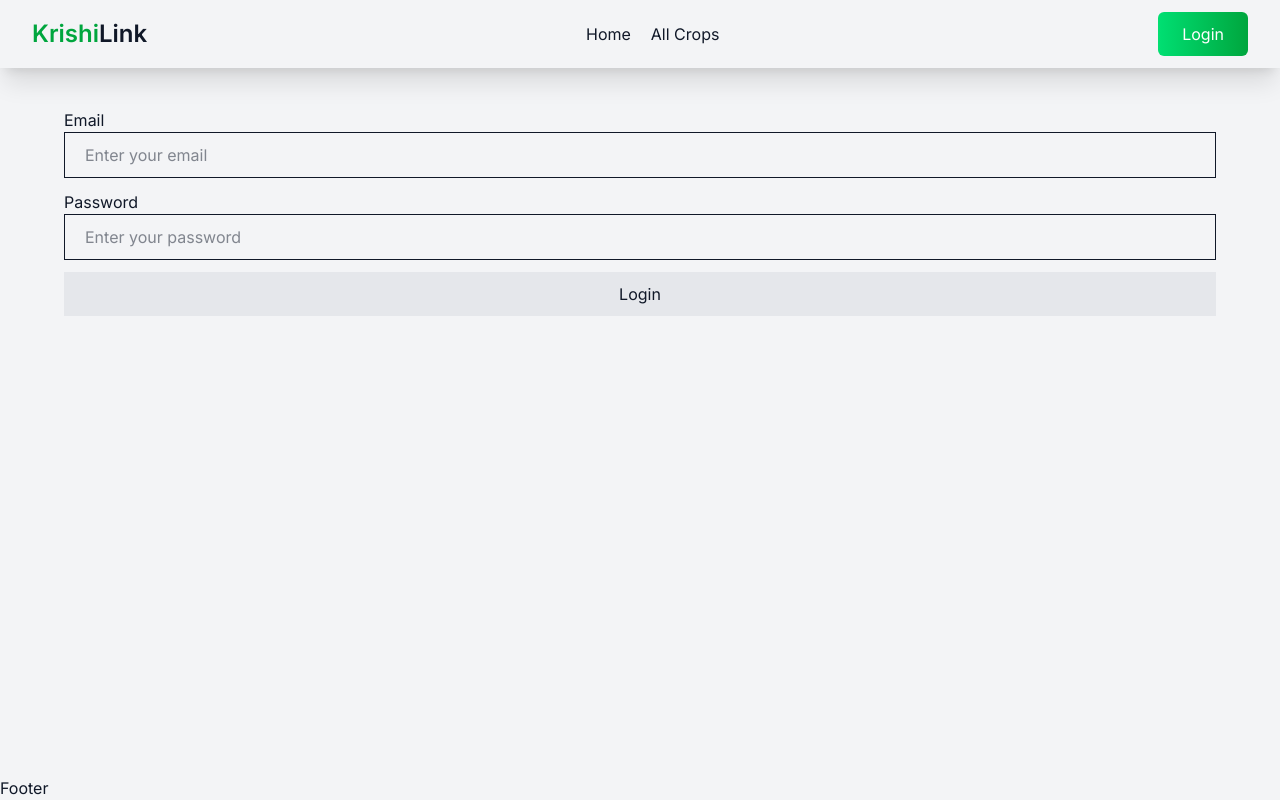
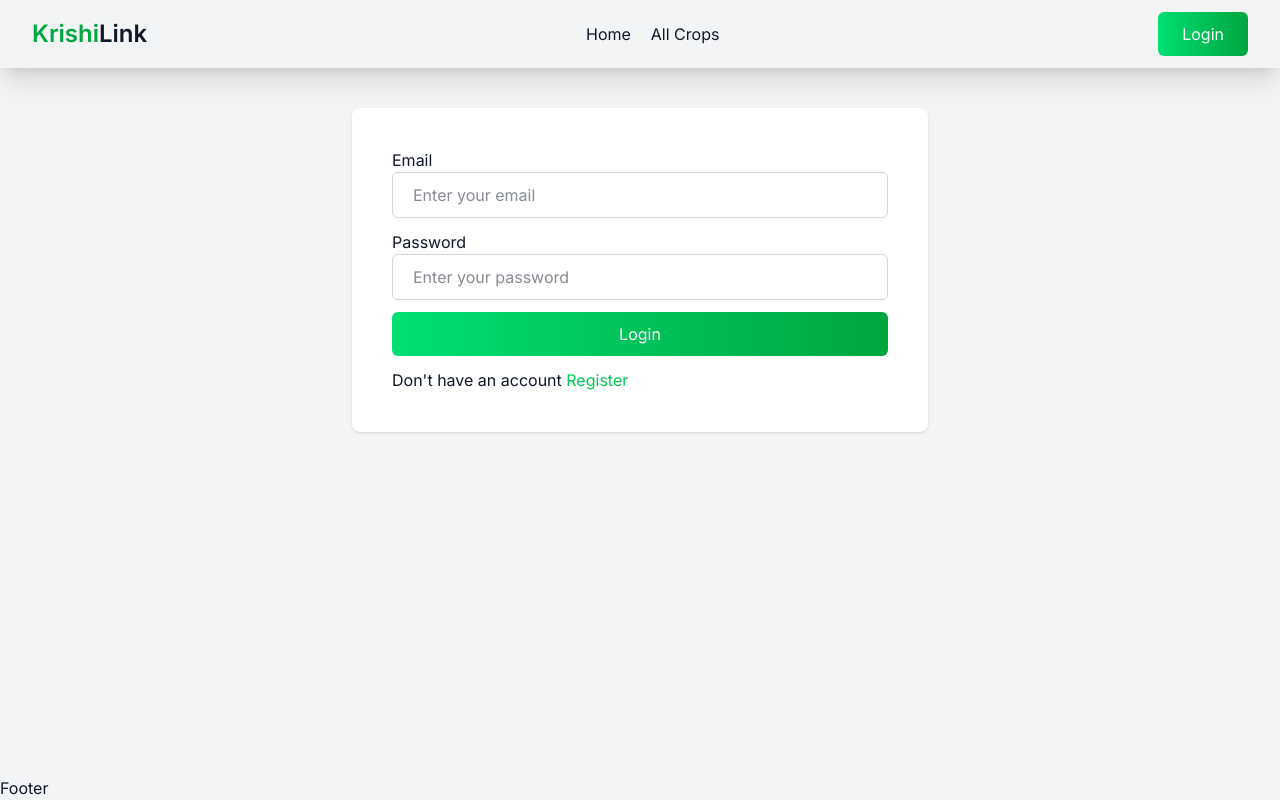
Before and after one commit to LitanMolla/KrishiLink, a React (Vite) app: page /login in a window 1280 px wide. Built offline with nearby package versions, Linux system fonts and the light colour scheme; no server answers.

Commit message:
login page update

```diff
--- a/src/pages/Login/Login.jsx
+++ b/src/pages/Login/Login.jsx
@@ -1,10 +1,18 @@
-import React from 'react'
+import React, { useEffect, useState } from 'react'
 import useAuth from '../../hooks/useAuth'
 import ErrorToast from '../../utils/ErrorToast'
 import SuccessToast from '../../utils/SuccessToast'
+import { Link, useLocation, useNavigate } from 'react-router'
 
 const Login = () => {
-  const { loginUser } = useAuth()
+  const { loginUser, user } = useAuth()
+  const navigate = useNavigate()
+  const location = useLocation()
+  useEffect(() => {
+    if (user) {
+      navigate(location.state || '/')
+    }
+  })
   const handleLogin = (event) => {
     event.preventDefault()
     const email = event.target.email.value;
@@ -12,6 +20,7 @@ const Login = () => {
     loginUser(email, password)
       .then(result => {
         SuccessToast('Login successful')
+        navigate(location.state || '/')
       })
       .catch(error => {
         ErrorToast(error)
@@ -21,18 +30,21 @@ const Login = () => {
     <div>
       <div className="my-10">
         <div className="container">
-          <form onSubmit={handleLogin} className='w-full container space-y-3'>
-
+          <div className="w-full container max-w-xl mx-auto bg-white p-5 lg:p-10 rounded-lg shadow duration-300 hover:shadow-xl space-y-3">
+            <form onSubmit={handleLogin} className='space-y-3'>
               <div className="">
                 <label>Email</label>
-              <input name='email' className='block border w-full px-5 py-2.5' type="email" placeholder='Enter your email' />
+                <input required name='email' className='block border w-full px-5 py-2.5 rounded-md border-gray-300' type="email" placeholder='Enter your email' />
               </div>
               <div className="">
                 <label>Password</label>
-              <input name='password' className='block border w-full px-5 py-2.5' type="password" placeholder='Enter your password' />
+                <input required name='password' className='block border w-full px-5 py-2.5 rounded-md border-gray-300' type="password" placeholder='Enter your password' />
               </div>
-            <input className='block text-center bg-gray-200 w-full py-2.5 cursor-pointer' type="submit" value="Login" />
+              <input className='block text-center bg-linear-to-r hover:brightness-105 duration-300 from-green-400 to-green-600 rounded-md text-white w-full py-2.5 cursor-pointer' type="submit" value="Login" />
             </form>
+            <p>Don't have an account <Link to='/register' className='text-green-500 duration-300 hover:text-green-600'>Register</Link></p>
+          </div>
+
         </div>
       </div>
     </div>
--- a/src/routes/ProtectedRoute.jsx
+++ b/src/routes/ProtectedRoute.jsx
@@ -1,16 +1,17 @@
 import { useEffect } from 'react'
 import useAuth from '../hooks/useAuth'
-import { Navigate } from 'react-router'
+import { Navigate, useLocation } from 'react-router'
 
 const ProtectedRoute = ({ children }) => {
   const { user, loading } = useAuth()
+  const location = useLocation()
   if (loading) {
     return <p>Loading...</p>
   }
   if (user) {
     return children;
   } else {
-    return <Navigate to='/login' />
+    return <Navigate state={location.pathname} to='/login' />
   }
 }
 
```
Lines whose indentation alone changed are shown as unchanged.
